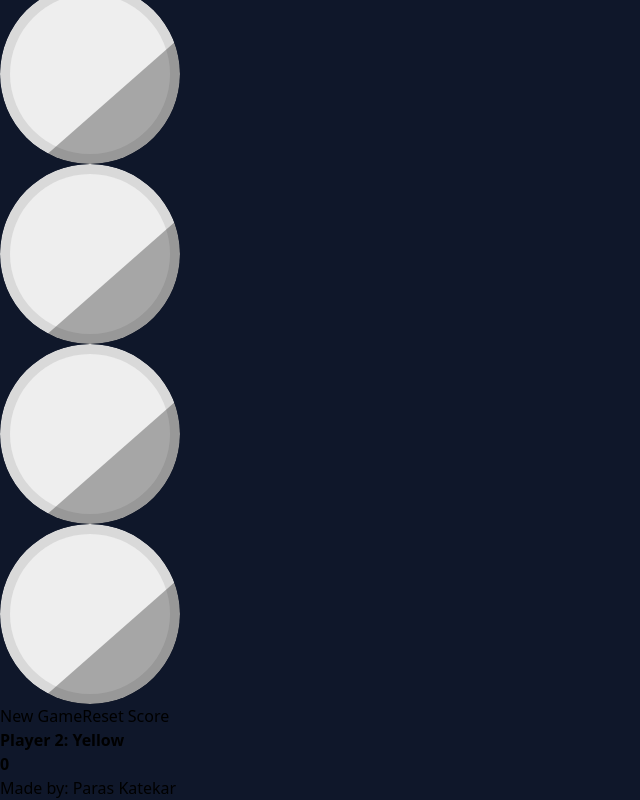
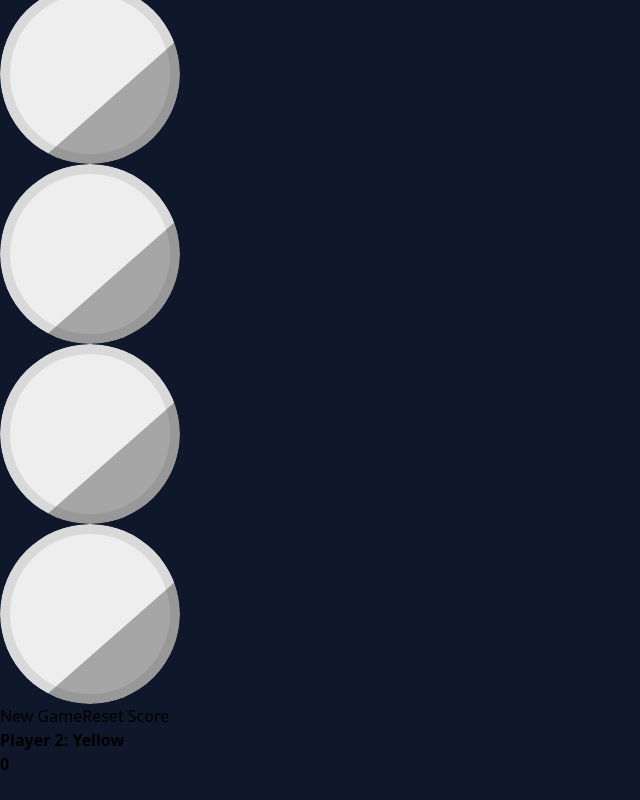
Before and after one commit to COMMON11/Connect4, a React (Vite) app: page / in a window 1280 px wide. Shown: the part 7138-7938 px from the top of the page, without its empty margins (0-640 px from the left). After the commit the page ends 7914 px from the top, so only its background shows below. Built offline with nearby package versions, Linux system fonts and the light colour scheme; a web font is replaced by a local one.

Commit message:
Updated App.jsx to remove watermark

```diff
--- a/src/App.jsx
+++ b/src/App.jsx
@@ -55,9 +55,6 @@ function App() {
           </div>
         </aside>
       </div>
-      <footer className="text-white font-bold text-center text-2xl">
-        Made by: Paras Katekar
-      </footer>
     </>
   );
 }
```
